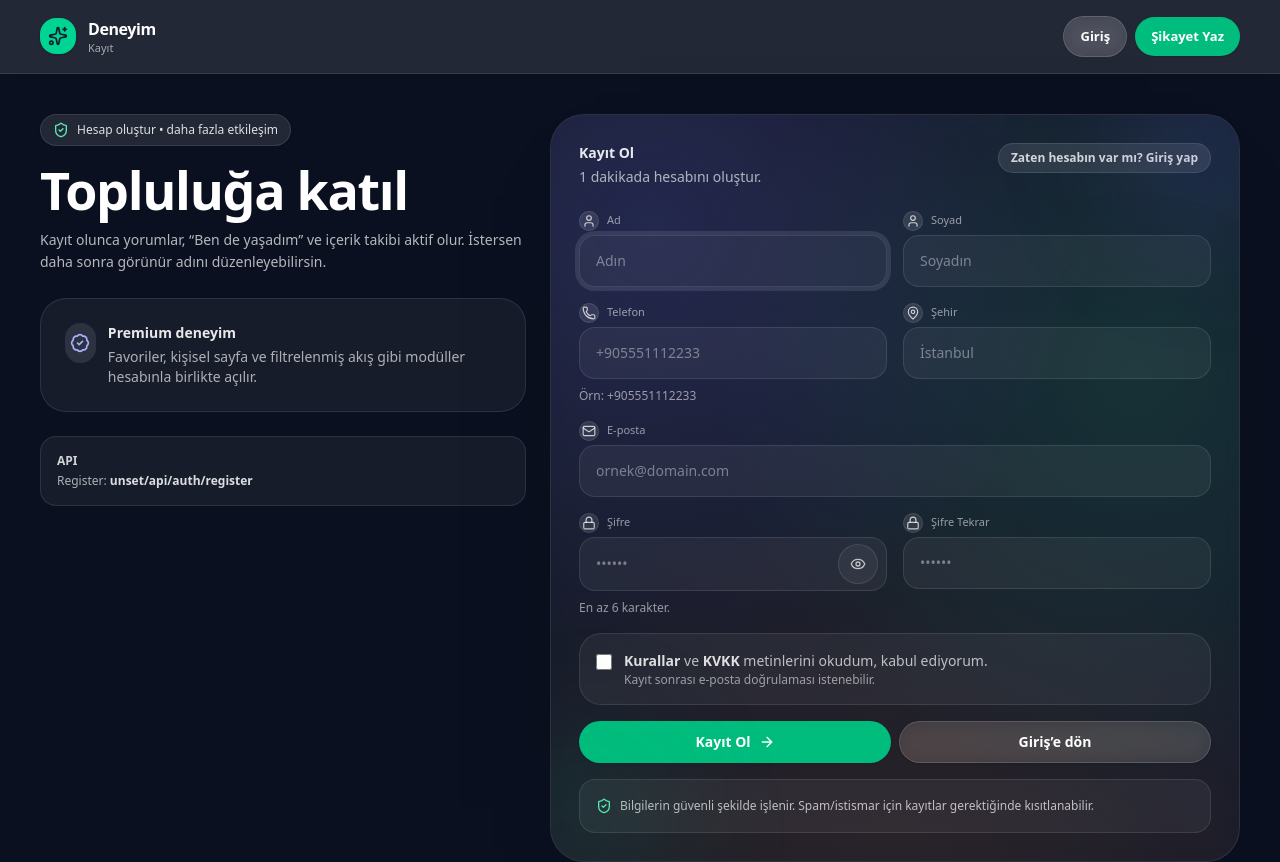
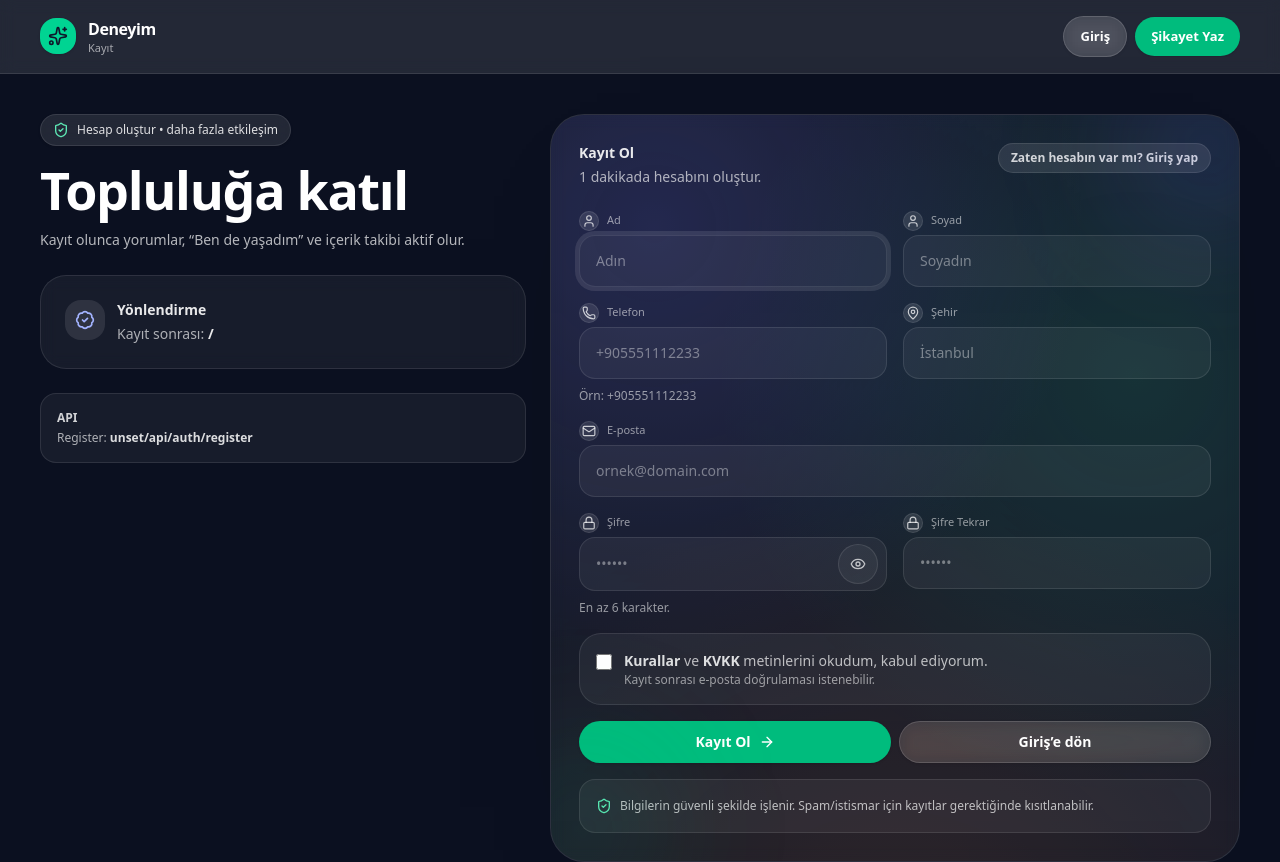
Before and after one commit to ervixlabs-code/sorplus-front, a Next.js app: page /kayit in a window 1280 px wide. Shown: the top 862 px of the page. Built offline with nearby package versions, Linux system fonts and the light colour scheme; no server answers.

Commit message:
fix: wrap useSearchParams in Suspense for /kayit

```diff
--- a/src/app/kayit/page.tsx
+++ b/src/app/kayit/page.tsx
@@ -1,7 +1,9 @@
 // app/kayit/page.tsx
 "use client"
 
-import React, { useEffect, useMemo, useRef, useState } from "react"
+/* eslint-disable @typescript-eslint/no-explicit-any */
+
+import React, { Suspense, useEffect, useMemo, useRef, useState } from "react"
 import Link from "next/link"
 import { useRouter, useSearchParams } from "next/navigation"
 import clsx from "clsx"
@@ -26,8 +28,7 @@ const LS_SIGNUP_EMAIL_KEY = "signup_email_remembered_v1"
 const LS_AUTH_TOKEN_KEY = "sv_auth_token_v1"
 const LS_AUTH_USER_KEY = "sv_auth_user_v1"
 
-const API_BASE =
-  (process.env.NEXT_PUBLIC_API_BASE || "http://localhost:3002").replace(/\/+$/, "")
+const API_BASE = (process.env.NEXT_PUBLIC_API_BASE || "http://localhost:3002").replace(/\/+$/, "")
 
 function PillButton({
   children,
@@ -56,12 +57,7 @@ function PillButton({
       : "border border-white/15 bg-white/10 text-white shadow-sm backdrop-blur hover:bg-white/15 focus:ring-white/15"
 
   return (
-    <button
-      type={type}
-      onClick={onClick}
-      disabled={disabled}
-      className={clsx(base, styles, className)}
-    >
+    <button type={type} onClick={onClick} disabled={disabled} className={clsx(base, styles, className)}>
       {children}
     </button>
   )
@@ -93,13 +89,7 @@ function Field({
 }
 
 type NoticeKind = "info" | "error" | "success"
-function Notice({
-  kind,
-  children,
-}: {
-  kind: NoticeKind
-  children: React.ReactNode
-}) {
+function Notice({ kind, children }: { kind: NoticeKind; children: React.ReactNode }) {
   const styles =
     kind === "error"
       ? "border-orange-400/20 bg-orange-400/10 text-orange-100"
@@ -142,7 +132,11 @@ function isValidE164(phone: string) {
   return /^\+\d{10,15}$/.test(phone)
 }
 
-export default function Page() {
+/**
+ * ✅ useSearchParams() -> Suspense içinde olmalı.
+ * Bu yüzden hook'u inner component'e taşıyoruz.
+ */
+function KayitInner() {
   const router = useRouter()
   const sp = useSearchParams()
   const nextUrl = useMemo(() => sp.get("next") || "/", [sp])
@@ -153,7 +147,6 @@ export default function Page() {
   const [lastName, setLastName] = useState("")
   const [email, setEmail] = useState("")
 
-  // ✅ NEW
   const [phone, setPhone] = useState("")
   const [city, setCity] = useState("")
 
@@ -181,7 +174,6 @@ export default function Page() {
     const em = email.trim()
     if (!em || !em.includes("@")) return "Lütfen geçerli bir e-posta adresi gir."
 
-    // ✅ NEW validations
     const ph = normalizePhoneInput(phone)
     if (!ph) return "Telefon alanı zorunlu."
     if (!isValidE164(ph)) return "Telefon formatı geçersiz. Örn: +905551112233"
@@ -224,16 +216,12 @@ export default function Page() {
 
       const data = await res.json().catch(() => null)
 
-      if (!res.ok) {
-        throw data || { message: `Kayıt başarısız (${res.status})` }
-      }
+      if (!res.ok) throw data || { message: `Kayıt başarısız (${res.status})` }
 
       const accessToken = data?.accessToken
       const user = data?.user
 
-      if (!accessToken || !user) {
-        throw { message: "Sunucudan beklenmeyen cevap geldi." }
-      }
+      if (!accessToken || !user) throw { message: "Sunucudan beklenmeyen cevap geldi." }
 
       try {
         localStorage.setItem(LS_SIGNUP_EMAIL_KEY, email.trim())
@@ -256,8 +244,13 @@ export default function Page() {
   return (
     <div className="relative min-h-screen bg-[#0B1020] text-slate-100">
       <style jsx global>{`
-        .no-scrollbar::-webkit-scrollbar { display: none; }
-        .no-scrollbar { -ms-overflow-style: none; scrollbar-width: none; }
+        .no-scrollbar::-webkit-scrollbar {
+          display: none;
+        }
+        .no-scrollbar {
+          -ms-overflow-style: none;
+          scrollbar-width: none;
+        }
       `}</style>
 
       {/* 🌌 BG */}
@@ -284,9 +277,7 @@ export default function Page() {
               <Sparkles className="h-5 w-5" />
             </div>
             <div className="min-w-0 leading-tight">
-              <div className="truncate text-base font-extrabold tracking-tight text-white">
-                Deneyim
-              </div>
+              <div className="truncate text-base font-extrabold tracking-tight text-white">Deneyim</div>
               <div className="text-[11px] text-white/60">Kayıt</div>
             </div>
           </Link>
@@ -326,8 +317,7 @@ export default function Page() {
               Topluluğa katıl
             </h1>
             <p className="mt-3 max-w-xl text-sm leading-relaxed text-white/70">
-              Kayıt olunca yorumlar, “Ben de yaşadım” ve içerik takibi aktif olur. İstersen daha sonra
-              görünür adını düzenleyebilirsin.
+              Kayıt olunca yorumlar, “Ben de yaşadım” ve içerik takibi aktif olur.
             </p>
 
             <div className="mt-6 rounded-[26px] border border-white/10 bg-white/5 p-5 backdrop-blur sm:p-6">
@@ -336,9 +326,9 @@ export default function Page() {
                   <BadgeCheck className="h-5 w-5 text-indigo-300" />
                 </div>
                 <div>
-                  <div className="text-sm font-semibold text-white/90">Premium deneyim</div>
-                  <div className="mt-1 text-sm text-white/65">
-                    Favoriler, kişisel sayfa ve filtrelenmiş akış gibi modüller hesabınla birlikte açılır.
+                  <div className="text-sm font-semibold text-white/90">Yönlendirme</div>
+                  <div className="mt-1 text-sm text-white/65 break-words">
+                    Kayıt sonrası: <span className="font-semibold text-white/90">{nextUrl}</span>
                   </div>
                 </div>
               </div>
@@ -356,7 +346,6 @@ export default function Page() {
           <div className="lg:col-span-7">
             <div className="relative overflow-hidden rounded-[30px] border border-white/10 bg-white/5 p-5 shadow-[0_35px_120px_-90px_rgba(0,0,0,0.85)] backdrop-blur sm:rounded-[34px] sm:p-7">
               <div className="pointer-events-none absolute inset-0 opacity-70 [background-image:radial-gradient(circle_at_15%_15%,rgba(99,102,241,0.26),transparent_50%),radial-gradient(circle_at_85%_35%,rgba(16,185,129,0.20),transparent_55%),radial-gradient(circle_at_50%_120%,rgba(249,115,22,0.16),transparent_55%)]" />
-              <div className="pointer-events-none absolute inset-0 opacity-[0.20] [background-image:linear-gradient(to_right,rgba(255,255,255,0.08)_1px,transparent_1px),linear-gradient(to_bottom,rgba(255,255,255,0.08) 1px,transparent_1px)] [background-size:28px_28px]" />
 
               <div className="relative">
                 <div className="flex flex-col gap-3 sm:flex-row sm:items-start sm:justify-between">
@@ -402,13 +391,8 @@ export default function Page() {
                     </Field>
                   </div>
 
-                  {/* ✅ NEW: phone + city */}
                   <div className="grid grid-cols-1 gap-4 sm:grid-cols-2">
-                    <Field
-                      label="Telefon"
-                      icon={<Phone className="h-3.5 w-3.5 text-white/75" />}
-                      hint="Örn: +905551112233"
-                    >
+                    <Field label="Telefon" icon={<Phone className="h-3.5 w-3.5 text-white/75" />} hint="Örn: +905551112233">
                       <input
                         value={phone}
                         onChange={(e) => setPhone(e.target.value)}
@@ -445,11 +429,7 @@ export default function Page() {
                   </Field>
 
                   <div className="grid grid-cols-1 gap-4 sm:grid-cols-2">
-                    <Field
-                      label="Şifre"
-                      icon={<Lock className="h-3.5 w-3.5 text-white/75" />}
-                      hint="En az 6 karakter."
-                    >
+                    <Field label="Şifre" icon={<Lock className="h-3.5 w-3.5 text-white/75" />} hint="En az 6 karakter.">
                       <div className="flex items-center overflow-hidden rounded-2xl border border-white/10 bg-white/5">
                         <input
                           value={pass}
@@ -502,9 +482,7 @@ export default function Page() {
                         KVKK
                       </Link>{" "}
                       metinlerini okudum, kabul ediyorum.
-                      <span className="block text-xs text-white/55">
-                        Kayıt sonrası e-posta doğrulaması istenebilir.
-                      </span>
+                      <span className="block text-xs text-white/55">Kayıt sonrası e-posta doğrulaması istenebilir.</span>
                     </span>
                   </label>
 
@@ -527,8 +505,7 @@ export default function Page() {
                   <div className="mt-3 flex items-start gap-2 rounded-2xl border border-white/10 bg-white/5 p-4 text-xs text-white/70">
                     <ShieldCheck className="mt-0.5 h-4 w-4 text-emerald-300" />
                     <div className="leading-relaxed">
-                      Bilgilerin güvenli şekilde işlenir. Spam/istismar için kayıtlar gerektiğinde
-                      kısıtlanabilir.
+                      Bilgilerin güvenli şekilde işlenir. Spam/istismar için kayıtlar gerektiğinde kısıtlanabilir.
                     </div>
                   </div>
                 </form>
@@ -545,3 +522,21 @@ export default function Page() {
     </div>
   )
 }
+
+function KayitFallback() {
+  return (
+    <div className="min-h-screen bg-[#0B1020] text-white">
+      <div className="mx-auto w-full max-w-screen-2xl px-4 py-10 sm:px-6 lg:px-10 2xl:px-14">
+        <div className="rounded-[24px] border border-white/10 bg-white/5 p-6 text-sm text-white/70">Yükleniyor…</div>
+      </div>
+    </div>
+  )
+}
+
+export default function Page() {
+  return (
+    <Suspense fallback={<KayitFallback />}>
+      <KayitInner />
+    </Suspense>
+  )
+}
```
